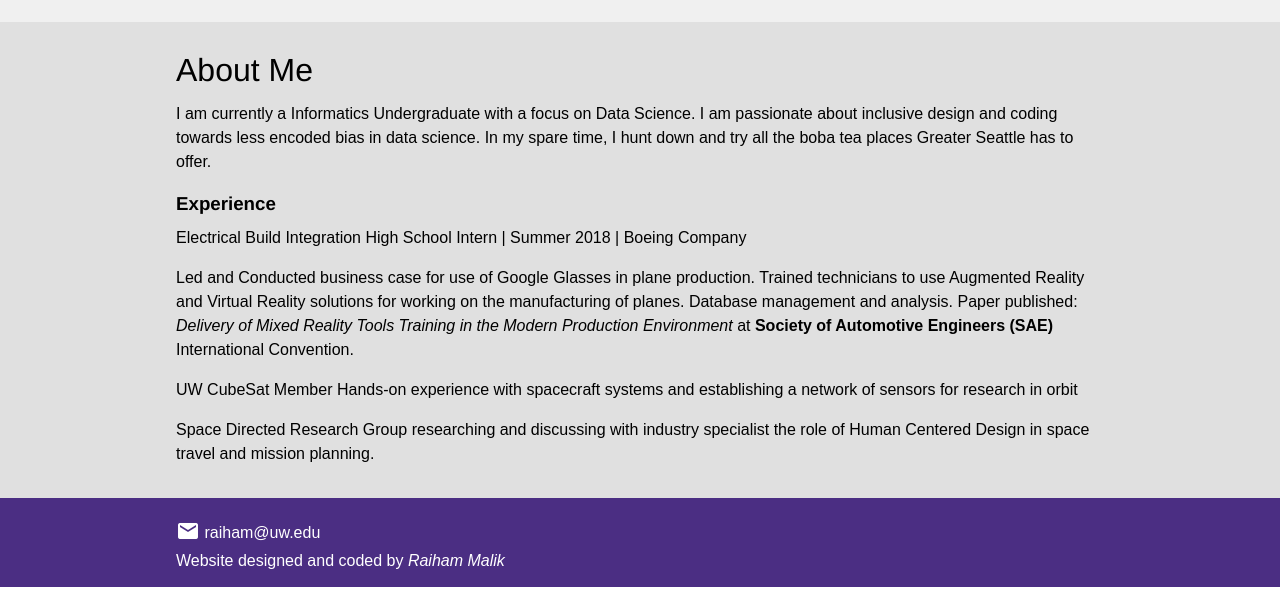
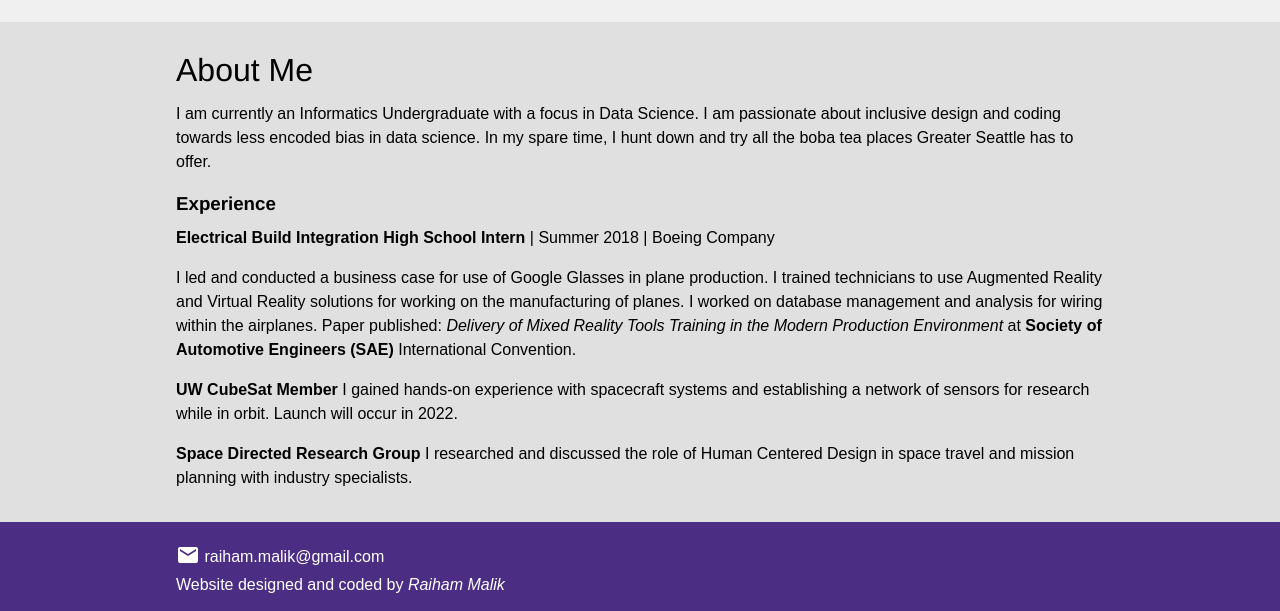
Before and after one commit to Raihamm/Raihamm, a plain HTML site: page index.html in a window 1280 px wide. Shown: the part 891-1502 px from the top of the page. Before the commit the page ends 1478 px from the top, so only its background shows below. Drawn offline with nearby package versions, Linux system fonts and the light colour scheme.

Commit message:
Typos fixed

```diff
--- a/index.html
+++ b/index.html
@@ -3,7 +3,7 @@
 <head>
   <meta charset="UTF-8">
   <title>Raiham Malik Portfolio</title>
-  <!-- This stylesheet will somewhat "normalize" the styling across browsers -->
+  <meta name="author" content="Raiham Malik">
   <link rel="stylesheet" href="https://cdnjs.cloudflare.com/ajax/libs/normalize/8.0.0/normalize.min.css">
   <link href="https://fonts.googleapis.com/icon?family=Material+Icons" rel="stylesheet">
   <link rel="stylesheet" href="css/style.css">
@@ -57,17 +57,17 @@
     <section id="about">
       <div class="container">
         <h2>About Me</h2>
-        <p>I am currently a Informatics Undergraduate with a focus on Data Science. I am passionate about inclusive design and coding towards less encoded bias in data science. In my spare time, I hunt down and try all the boba tea places Greater Seattle has to offer.</p>
+        <p>I am currently an Informatics Undergraduate with a focus in Data Science. I am passionate about inclusive design and coding towards less encoded bias in data science. In my spare time, I hunt down and try all the boba tea places Greater Seattle has to offer.</p>
         <h3>Experience</h3>
-        <p>Electrical Build Integration High School Intern | Summer 2018 | Boeing Company </p>
+        <p><b>Electrical Build Integration High School Intern</b> | Summer 2018 | Boeing Company </p>
         <p>
-            Led and Conducted business case for use of Google Glasses in plane production. Trained technicians to use Augmented Reality and Virtual Reality solutions for working on the manufacturing of planes. Database management and analysis. Paper published: <em>Delivery of Mixed Reality Tools Training in the Modern Production Environment</em> at <b>Society of Automotive Engineers (SAE)</b> International Convention.
+            I led and conducted a business case for use of Google Glasses in plane production. I trained technicians to use Augmented Reality and Virtual Reality solutions for working on the manufacturing of planes. I worked on database management and analysis for wiring within the airplanes. Paper published: <em>Delivery of Mixed Reality Tools Training in the Modern Production Environment</em> at <b>Society of Automotive Engineers (SAE)</b> International Convention.
         </p>
         <p>
-            UW CubeSat Member Hands-on experience with spacecraft systems and establishing a network of  sensors for research in orbit
+            <b>UW CubeSat Member</b> I gained hands-on experience with spacecraft systems and establishing a network of sensors for research while in orbit. Launch will occur in 2022.
         </p>
         <p>
-            Space Directed Research Group researching and discussing with industry specialist the role of Human Centered Design in space travel and mission planning.
+            <b>Space Directed Research Group</b> I researched and discussed the role of Human Centered Design in space travel and mission planning with industry specialists.
 
         </p>
     </p>
@@ -76,7 +76,7 @@
   </main>
   <footer>
     <div class="container">
-      <p><a href="mailto:raiham@uw.edu"><span class="material-icons">email</span> raiham@uw.edu</a></p>
+      <p><a href="mailto:raiham.malik@gmail.com"><span class="material-icons">email</span> raiham.malik@gmail.com</a></p>
       <p> Website designed and coded by <em>Raiham Malik</em></p>
     </div>
   </footer>
```
